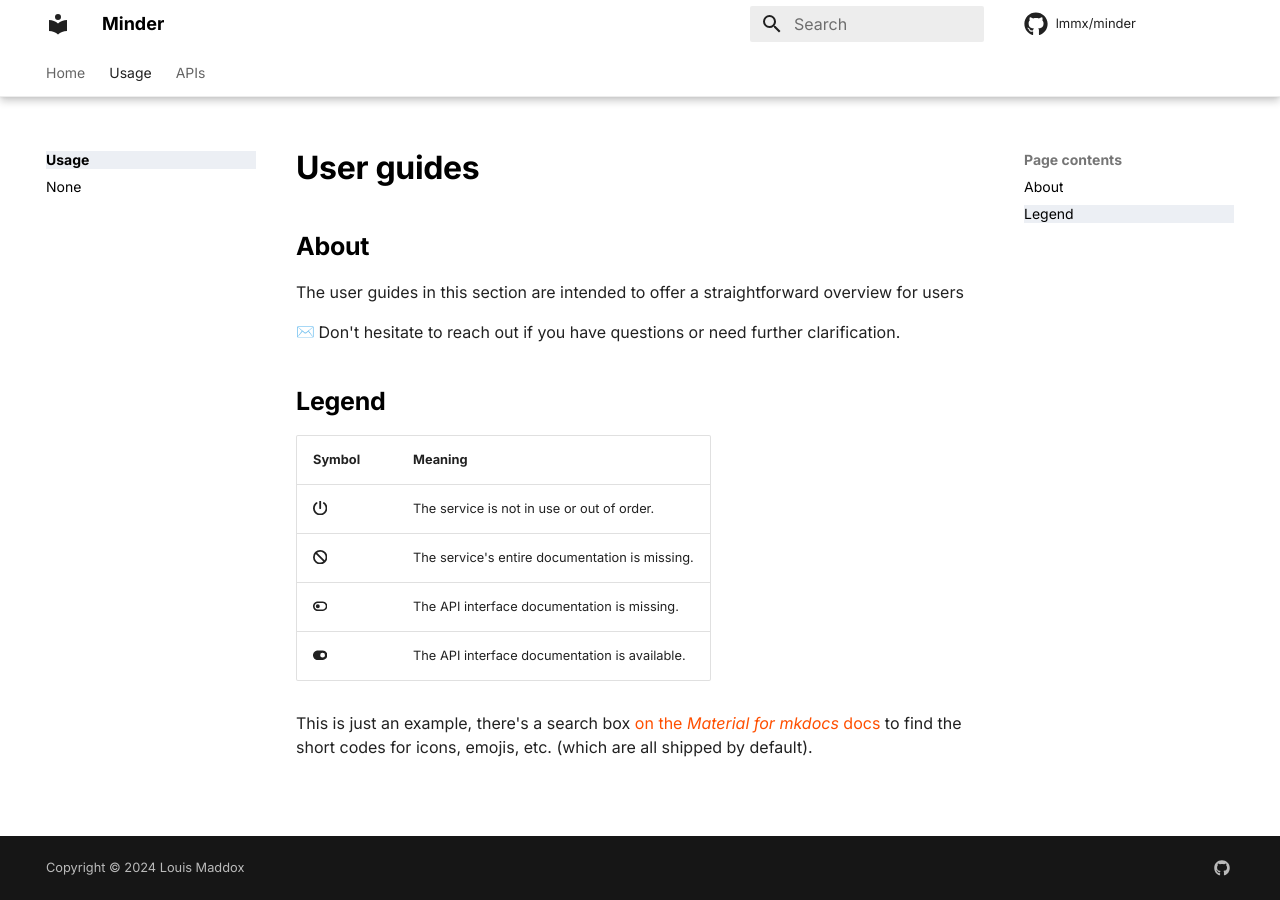
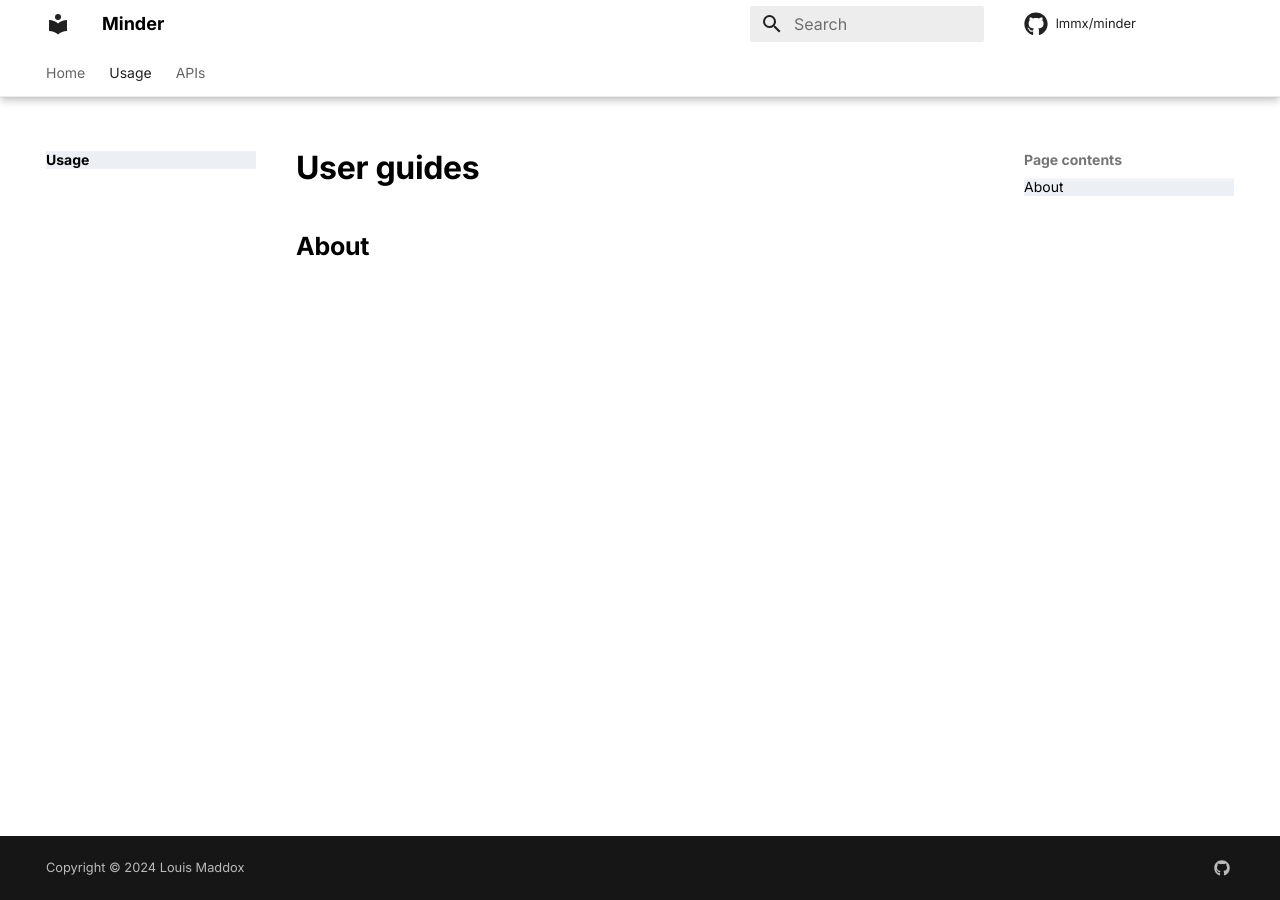
Before and after one commit to lmmx/minder, an MkDocs documentation site: the page built from docs/usage/index.md, in a window 1280 px wide. Built offline with MkDocs 1.6.1 and Material for MkDocs 9.7.7, drawn with Linux system fonts in a browser that asks for light colours; emoji names are drawn with the system emoji font; comment, search, counter and statistics services are not loaded.

```diff
--- a/docs/usage/index.md
+++ b/docs/usage/index.md
@@ -3,20 +3,3 @@ title: User guides
 ---
 
 ## About
-
-The user guides in this section are intended to offer a straightforward overview for users
-
-:envelope: Don't hesitate to reach out if you have questions or need further clarification.
-
-## Legend
-
-| Symbol                          | Meaning                                        |
-| ------------------------------- | ---------------------------------------------- |
-| :fontawesome-solid-power-off:   | The service is not in use or out of order.     |
-| :fontawesome-solid-ban:         | The service's entire documentation is missing. |
-| :fontawesome-solid-toggle-off:  | The API interface documentation is missing.    |
-| :fontawesome-solid-toggle-on:   | The API interface documentation is available.  |
-
-This is just an example, there's a search box
-[on the _Material for mkdocs_ docs](https://squidfunk.github.io/mkdocs-material/reference/icons-emojis/#search)
-to find the short codes for icons, emojis, etc. (which are all shipped by default).
--- a/mkdocs.yml
+++ b/mkdocs.yml
@@ -99,7 +99,5 @@ nav:
       - index.md
   - Usage:
       - User guides: usage/index.md
-      - usage/minder.md
   - APIs:
       - api/index.md
-      - api/minder.md
```
Also changed, not shown: docs/index.md (+1 -12 lines), docs/usage/foo.md (deleted, +0 -1 lines).
